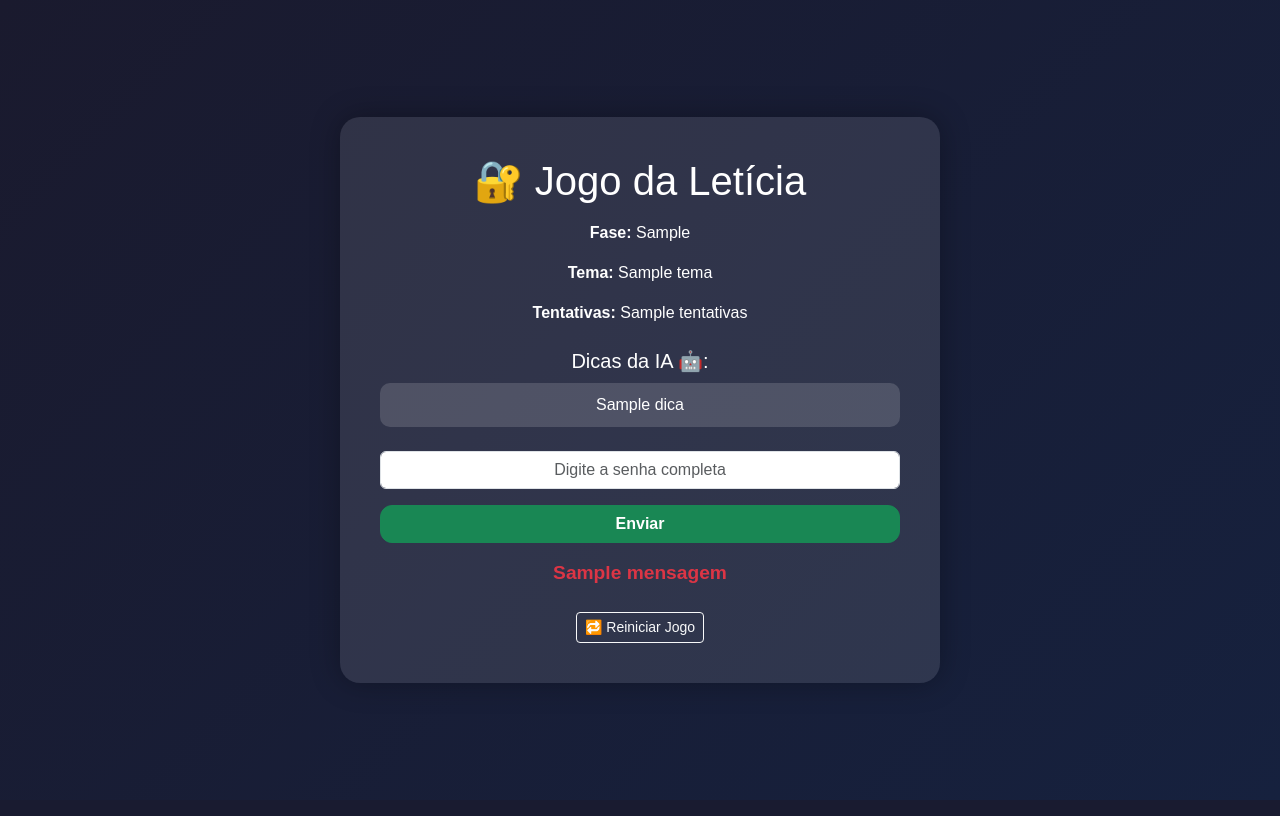
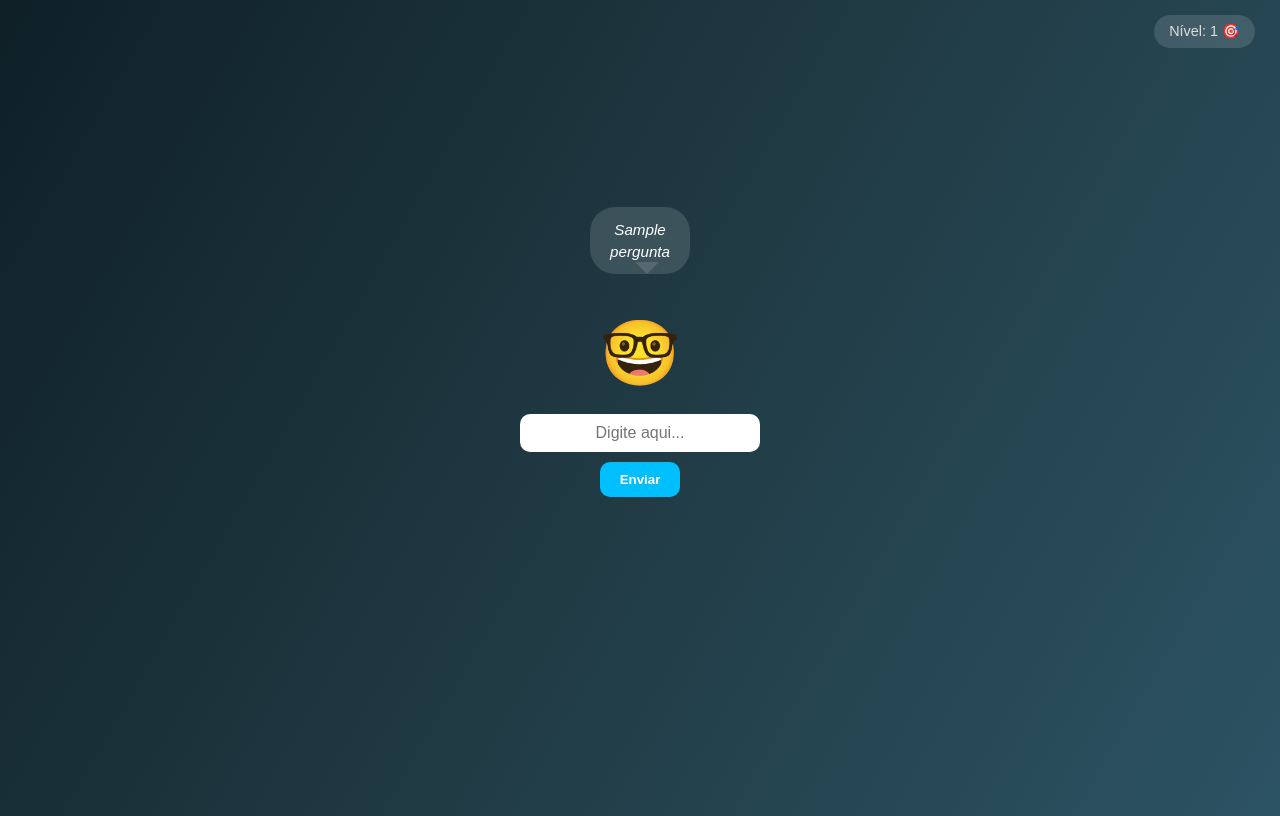
Before and after one commit to luizpires-afk/jogo-da-leticia, a Flask app: template templates/index.html in a window 1280 px wide. Run offline with Flask 3, Linux system fonts and the light colour scheme; the template is opened without the code that fills it: most values are stand-ins (such as "Sample title", 1, 10 or a date in 2020).

Commit message:
Atualização do Luiz 🤓 - nova versão com contas infinitas e reações dinâmicas

```diff
--- a/main.py
+++ b/main.py
@@ -1,48 +1,39 @@
-from flask import Flask, render_template, request, session, redirect, url_for
-from ia import gerar_fase, resposta_ia
-from datetime import timedelta
+from flask import Flask, render_template, request, jsonify
+import ia
 
 app = Flask(__name__)
-app.secret_key = "chave-secreta-super-segura"  # troque por uma aleatória depois
-app.permanent_session_lifetime = timedelta(minutes=30)
+fase_atual = ia.gerar_fase()
+tentativas = 0
+nivel = 1
 
-@app.route("/", methods=["GET", "POST"])
+@app.route("/")
 def index():
-    # Cria uma sessão se for o primeiro acesso
-    if "fase_atual" not in session:
-        session["numero_fase"] = 1
-        session["fase_atual"] = gerar_fase(session["numero_fase"])
-        session["tentativas"] = 0
+    return render_template("index.html", pergunta=fase_atual["pergunta"])
 
-    fase_atual = session["fase_atual"]
-    numero_fase = session["numero_fase"]
-    tentativas = session["tentativas"]
-    mensagem = ""
+@app.route("/responder", methods=["POST"])
+def responder():
+    global fase_atual, tentativas, nivel
+    data = request.get_json()
+    tentativa = data.get("resposta", "")
+    tentativas += 1
 
-    if request.method == "POST":
-        tentativa = request.form.get("senha", "").strip()
-        session["tentativas"] += 1
-
-        if tentativa == fase_atual["senha"]:
-            mensagem = resposta_ia(True)
-            session["numero_fase"] += 1
-            session["fase_atual"] = gerar_fase(session["numero_fase"])
-            session["tentativas"] = 0
-        else:
-            mensagem = resposta_ia(False, session["tentativas"])
-
-    return render_template(
-        "index.html",
-        fase=fase_atual,
-        mensagem=mensagem,
-        tentativas=session["tentativas"],
-        numero_fase=session["numero_fase"]
-    )
-
-@app.route("/reset")
-def reset():
-    session.clear()
-    return redirect(url_for("index"))
+    acertou, mensagem, _ = ia.avaliar_tentativa(fase_atual, tentativa, tentativas)
+    if acertou:
+        nivel += 1
+        fase_atual = ia.gerar_fase()
+        tentativas = 0
+        return jsonify({
+            "acertou": True,
+            "mensagem": mensagem,
+            "nova_pergunta": fase_atual["pergunta"],
+            "nivel": nivel
+        })
+    return jsonify({
+        "acertou": False,
+        "mensagem": mensagem,
+        "nova_pergunta": fase_atual["pergunta"],
+        "nivel": nivel
+    })
 
 if __name__ == "__main__":
     app.run(debug=True)
--- a/templates/index.html
+++ b/templates/index.html
@@ -2,83 +2,224 @@
 <html lang="pt-br">
 <head>
     <meta charset="UTF-8">
-    <meta name="viewport" content="width=device-width, initial-scale=1.0">
-    <title>Jogo da Letícia 💻🔐</title>
-    <!-- Bootstrap CSS -->
-    <link href="https://cdn.jsdelivr.net/npm/bootstrap@5.3.2/dist/css/bootstrap.min.css" rel="stylesheet">
+    <title>Desafio do Luiz 🤓</title>
     <style>
         body {
-            background: linear-gradient(135deg, #1a1a2e, #16213e);
-            color: #fff;
-            font-family: 'Poppins', sans-serif;
-            min-height: 100vh;
+            background: linear-gradient(120deg, #0f2027, #203a43, #2c5364);
+            color: white;
+            font-family: "Poppins", sans-serif;
+            text-align: center;
+            height: 100vh;
             display: flex;
+            flex-direction: column;
+            justify-content: center;
             align-items: center;
-            justify-content: center;
+            overflow: hidden;
         }
-        .game-container {
-            background: rgba(255, 255, 255, 0.1);
-            border-radius: 20px;
-            padding: 40px;
-            max-width: 600px;
-            width: 100%;
-            box-shadow: 0 0 30px rgba(0, 0, 0, 0.3);
-            text-align: center;
-            animation: fadeIn 0.8s ease-in-out;
+
+        h1 {
+            font-size: 2rem;
+            margin-bottom: 0.5rem;
         }
-        .hint-box {
-            background: rgba(255, 255, 255, 0.15);
+
+        .luiz-container {
+            display: flex;
+            flex-direction: column-reverse;
+            align-items: center;
+            margin-bottom: 20px;
+            position: relative;
+            transition: transform 0.3s ease;
+        }
+
+        .luiz {
+            font-size: 4rem;
+            animation: flutuar 3s ease-in-out infinite;
+            transition: transform 0.3s ease, text-shadow 0.3s ease;
+        }
+
+        .balon {
+            background: #ffffff22;
+            padding: 12px 20px;
+            border-radius: 25px;
+            max-width: 340px;
+            margin-bottom: 10px;
+            position: absolute;
+            bottom: 110px;
+            animation: aparecer 0.5s ease;
+            font-style: italic;
+            font-size: 0.95rem;
+            line-height: 1.4;
+        }
+
+        .balon::after {
+            content: "";
+            position: absolute;
+            bottom: -12px;
+            left: 45px;
+            border-width: 12px;
+            border-style: solid;
+            border-color: #ffffff22 transparent transparent transparent;
+        }
+
+        @keyframes aparecer {
+            0% { opacity: 0; transform: translateY(10px); }
+            100% { opacity: 1; transform: translateY(0); }
+        }
+
+        @keyframes flutuar {
+            0%, 100% { transform: translateY(0); }
+            50% { transform: translateY(-8px); }
+        }
+
+        input {
             padding: 10px;
             border-radius: 10px;
-            margin: 10px 0;
+            border: none;
+            width: 220px;
+            font-size: 1rem;
+            text-align: center;
+            outline: none;
+            transition: 0.3s;
         }
-        .message {
-            margin-top: 20px;
-            font-size: 1.2rem;
+
+        input:focus {
+            box-shadow: 0 0 10px #00bfffaa;
+        }
+
+        button {
+            margin-top: 10px;
+            padding: 10px 20px;
+            border: none;
+            border-radius: 10px;
+            background: #00BFFF;
+            color: white;
+            cursor: pointer;
             font-weight: bold;
-            animation: fadeIn 0.5s ease-in-out;
+            transition: 0.3s;
         }
-        @keyframes fadeIn {
-            from { opacity: 0; transform: scale(0.95); }
-            to { opacity: 1; transform: scale(1); }
+
+        button:hover {
+            background: #009ACD;
+            transform: scale(1.05);
         }
-        .btn-custom {
-            border-radius: 12px;
-            font-weight: 600;
+
+        .reacao-feliz .luiz {
+            transform: rotate(5deg) scale(1.2);
+            text-shadow: 0 0 12px #00ff88;
+        }
+        .reacao-zangado .luiz {
+            transform: rotate(-8deg) scale(1.15);
+            text-shadow: 0 0 12px #ff0033;
+        }
+        .reacao-confuso .luiz {
+            transform: rotate(4deg) scale(1.1);
+            text-shadow: 0 0 12px #ffff55;
+        }
+
+        .reacao-feliz .balon { background: #00ff8844; }
+        .reacao-zangado .balon { background: #ff335544; }
+        .reacao-confuso .balon { background: #ffee5544; }
+
+        #mensagem {
+            margin-top: 15px;
+            font-style: italic;
+        }
+
+        @keyframes piscar {
+            0%, 100% { opacity: 1; }
+            50% { opacity: 0.3; }
+        }
+
+        #nivel-info {
+            position: absolute;
+            top: 15px;
+            right: 25px;
+            background: #ffffff22;
+            padding: 8px 15px;
+            border-radius: 20px;
+            font-size: 0.9rem;
+            color: #ddd;
         }
     </style>
 </head>
 <body>
+    <div id="nivel-info">Nível: <span id="nivel">1</span> 🎯</div>
 
-<div class="game-container">
-    <h1 class="mb-3">🔐 Jogo da Letícia</h1>
-    <p><strong>Fase:</strong> {{ numero_fase }}</p>
-    <p><strong>Tema:</strong> {{ fase.tema }}</p>
-    <p><strong>Tentativas:</strong> {{ tentativas }}</p>
-
-    <div class="mt-4">
-        <h5>Dicas da IA 🤖:</h5>
-        {% for dica in fase.dicas %}
-            <div class="hint-box">{{ dica }}</div>
-        {% endfor %}
+    <div id="luiz" class="luiz-container">
+        <div class="balon" id="pergunta">{{ pergunta }}</div>
+        <div class="luiz" id="emoji">🤓</div>
     </div>
 
-    <form method="POST" class="mt-4">
-        <input type="text" name="senha" class="form-control text-center mb-3" placeholder="Digite a senha completa" required>
-        <button type="submit" class="btn btn-success btn-custom w-100">Enviar</button>
-    </form>
+    <input id="entrada" type="text" placeholder="Digite aqui..." autocomplete="off">
+    <button onclick="enviar()">Enviar</button>
+    <div id="mensagem" class="balon" style="display:none; position:static; margin-top:15px;"></div>
 
-    {% if mensagem %}
-        <div class="message mt-3 {% if 'senha correta' in mensagem.lower() or 'excelente' in mensagem.lower() %}text-success{% else %}text-danger{% endif %}">
-            {{ mensagem }}
-        </div>
-    {% endif %}
+    <!-- Sons -->
+    <audio id="somAcerto" src="https://cdn.pixabay.com/download/audio/2021/08/09/audio_8d6c0b6a63.mp3?filename=correct-2-46134.mp3"></audio>
+    <audio id="somErro" src="https://cdn.pixabay.com/download/audio/2022/03/15/audio_5e7b2a72ef.mp3?filename=error-126627.mp3"></audio>
+    <audio id="somPensando" src="https://cdn.pixabay.com/download/audio/2021/08/04/audio_c48d16e06b.mp3?filename=thinking-6013.mp3"></audio>
 
-    <a href="/reset" class="btn btn-outline-light btn-sm mt-4">🔁 Reiniciar Jogo</a>
-</div>
+    <script>
+        const luizDiv = document.getElementById("luiz");
+        const emoji = document.getElementById("emoji");
+        const msgDiv = document.getElementById("mensagem");
+        const perguntaDiv = document.getElementById("pergunta");
+        const nivelSpan = document.getElementById("nivel");
 
-<!-- Bootstrap JS -->
-<script src="https://cdn.jsdelivr.net/npm/bootstrap@5.3.2/dist/js/bootstrap.bundle.min.js"></script>
+        const somAcerto = document.getElementById("somAcerto");
+        const somErro = document.getElementById("somErro");
+        const somPensando = document.getElementById("somPensando");
 
+        async function enviar() {
+            const tentativa = document.getElementById("entrada").value.trim();
+            if (!tentativa) return;
+
+            const res = await fetch("/responder", {
+                method: "POST",
+                headers: { "Content-Type": "application/json" },
+                body: JSON.stringify({ resposta: tentativa })
+            });
+
+            const data = await res.json();
+
+            msgDiv.style.display = "block";
+            msgDiv.innerHTML = data.mensagem;
+
+            luizDiv.classList.remove("reacao-feliz", "reacao-zangado", "reacao-confuso");
+
+            if (data.mensagem.includes("✅") || data.mensagem.includes("Boa")) {
+                luizDiv.classList.add("reacao-feliz");
+                emoji.textContent = "😎";
+                somAcerto.currentTime = 0;
+                somAcerto.play();
+            } else if (data.mensagem.includes("❌") || data.mensagem.includes("errou") || data.mensagem.includes("não")) {
+                luizDiv.classList.add("reacao-zangado");
+                emoji.textContent = "😠";
+                somErro.currentTime = 0;
+                somErro.play();
+            } else {
+                luizDiv.classList.add("reacao-confuso");
+                emoji.textContent = "😅";
+                somPensando.currentTime = 0;
+                somPensando.play();
+            }
+
+            if (data.acertou) {
+                msgDiv.style.animation = "piscar 1s ease 2";
+                setTimeout(() => {
+                    perguntaDiv.innerHTML = data.nova_pergunta;
+                    nivelSpan.textContent = data.nivel;
+                    msgDiv.style.display = "none";
+                    document.getElementById("entrada").value = "";
+                    luizDiv.classList.remove("reacao-feliz", "reacao-zangado", "reacao-confuso");
+                    emoji.textContent = "🤓";
+                }, 1500);
+            }
+        }
+
+        document.getElementById("entrada").addEventListener("keypress", function(e) {
+            if (e.key === "Enter") enviar();
+        });
+    </script>
 </body>
 </html>
```
Also changed, not shown: data/fases.json (added, +11 -0 lines), ia.py (+128 -51 lines), static/css/estilo.css (added, +51 -0 lines), static/js/jogo.js (added, +115 -0 lines), static/script.js (added).
